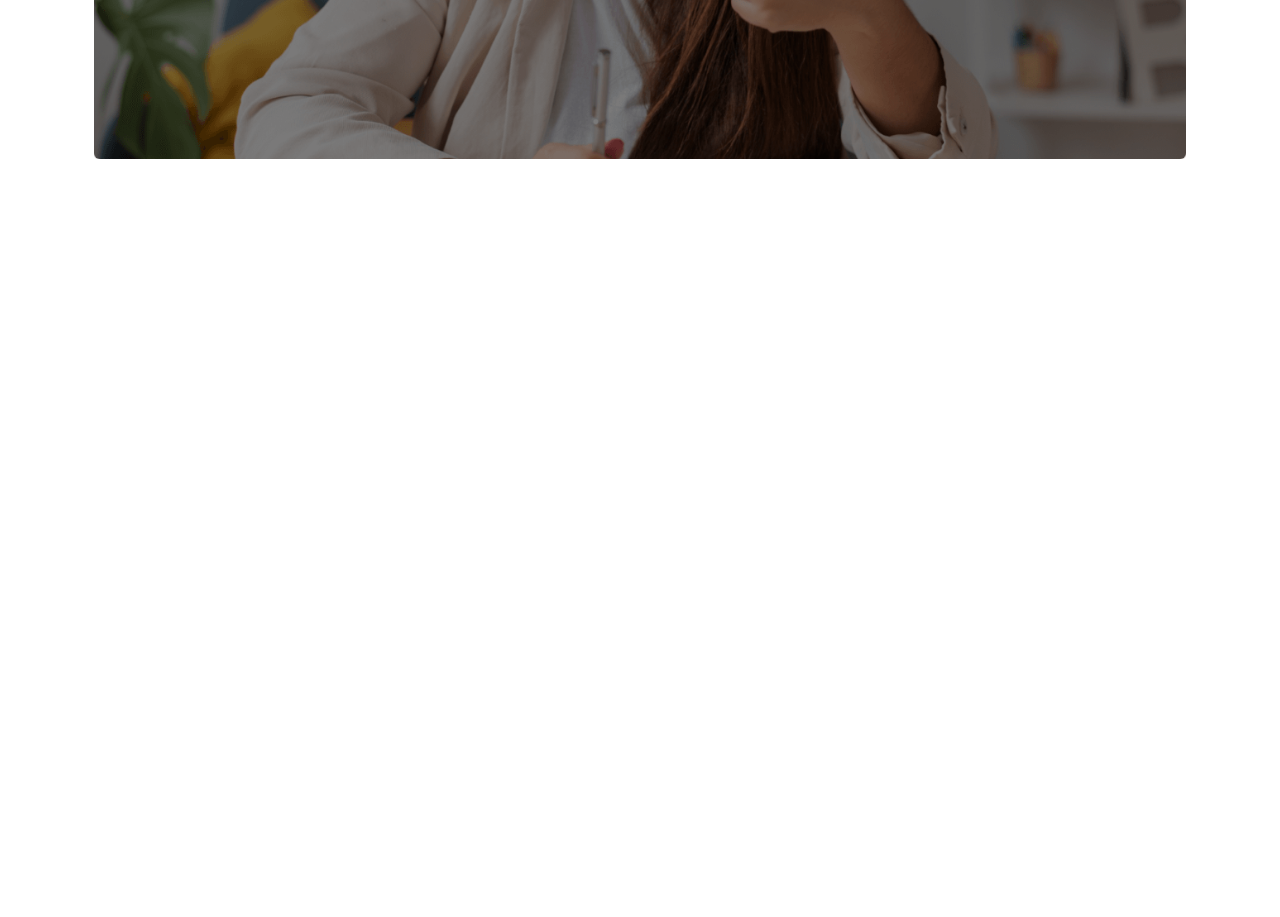
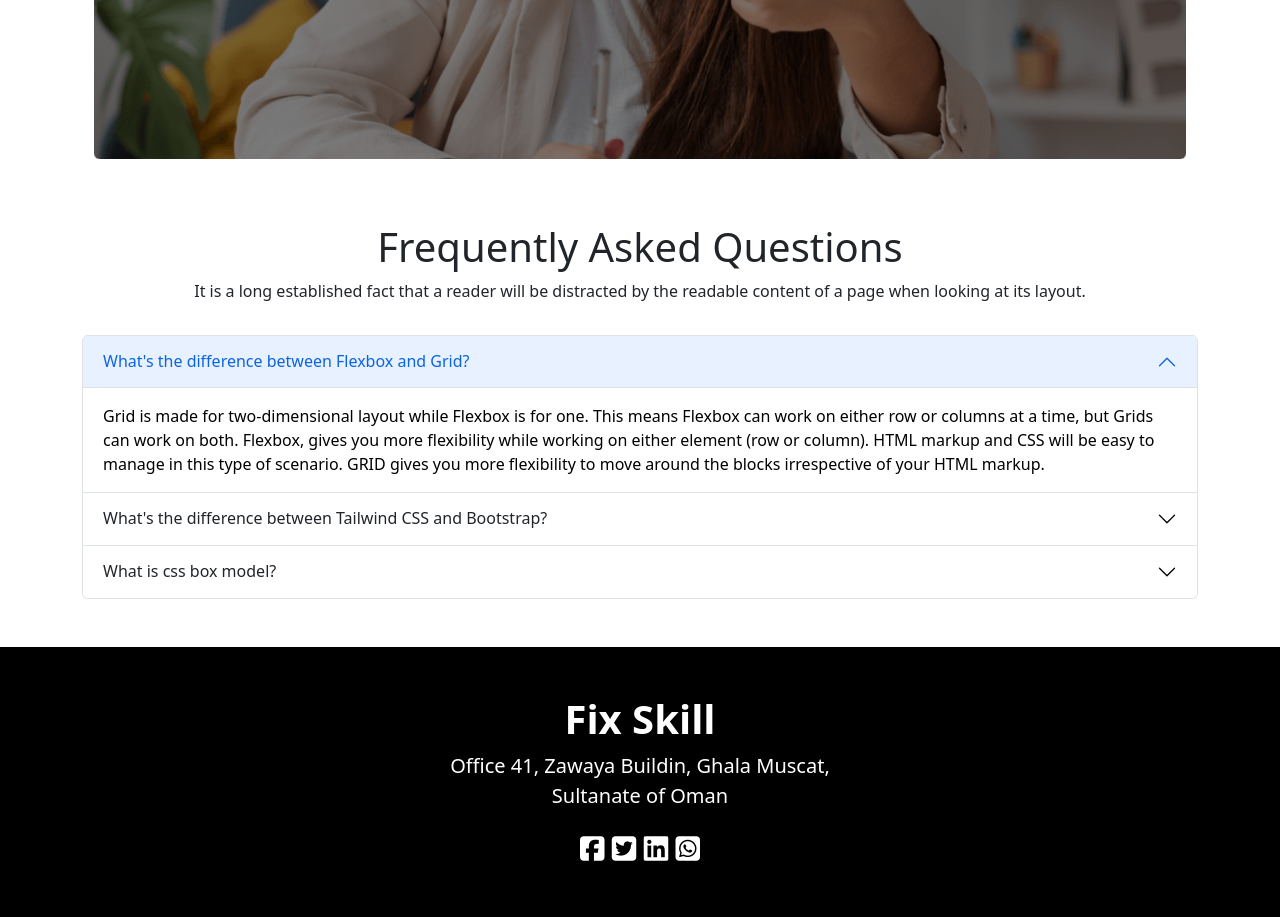
Before and after one commit to mdmmalamin/fix-skill, a plain HTML site: page index.html in a window 1280 px wide. Shown: the part 500-1417 px from the top of the page. Before the commit the page ends 800 px from the top, so only its background shows below. Drawn offline with nearby package versions, Linux system fonts and the light colour scheme.

Commit message:
footer done & working on FAQ

```diff
--- a/index.html
+++ b/index.html
@@ -10,6 +10,10 @@
         Bootstrap CSS CDN
     --------------------------------->
     <link href="https://cdn.jsdelivr.net/npm/bootstrap@5.2.0/dist/css/bootstrap.min.css" rel="stylesheet" integrity="sha384-gH2yIJqKdNHPEq0n4Mqa/HGKIhSkIHeL5AyhkYV8i59U5AR6csBvApHHNl/vI1Bx" crossorigin="anonymous">
+    <!-------------------------------
+        Fontawesome Kit's Code
+    --------------------------------->
+    <script src="https://kit.fontawesome.com/a058de0763.js" crossorigin="anonymous"></script>
 </head>
 <body>
     <header class="container">
@@ -124,7 +128,74 @@
             Banner Start
         ---------------------------->
     </header>
+    <main>
+        <!--------------------------
+            FAQ Start
+        ---------------------------->
+        <section class="container">
+            <div class="text-center p-3 mt-5">
+                <h1>Frequently Asked Questions</h1>
+                <p>It is a long established fact that a reader will be distracted by the readable content of a page when looking at its layout.</p>
+            </div>
 
+            <div class="accordion" id="accordionExample">
+                <!-- FAQ NO. 1 -->
+                <div class="accordion-item">
+                    <h2 class="accordion-header" id="headingOne">
+                        <button class="accordion-button" type="button" data-bs-toggle="collapse" data-bs-target="#collapseOne" aria-expanded="true" aria-controls="collapseOne">What's the difference between Flexbox and Grid?
+                        </button>
+                    </h2>
+                    <div id="collapseOne" class="accordion-collapse collapse show" aria-labelledby="headingOne" data-bs-parent="#accordionExample">
+                        <div class="accordion-body">
+                            Grid is made for two-dimensional layout while Flexbox is for one. This means Flexbox can work on either row or columns at a time, but Grids can work on both. Flexbox, gives you more flexibility while working on either element (row or column). HTML markup and CSS will be easy to manage in this type of scenario. GRID gives you more flexibility to move around the blocks irrespective of your HTML markup.
+                        </div>
+                    </div>
+                </div>
+                <!-- FAQ NO. 2 -->
+                <div class="accordion-item">
+                    <h2 class="accordion-header" id="headingTwo">
+                        <button class="accordion-button collapsed" type="button" data-bs-toggle="collapse" data-bs-target="#collapseTwo" aria-expanded="false" aria-controls="collapseTwo">What's the difference between Tailwind CSS and Bootstrap?</button>
+                    </h2>
+                    <div id="collapseTwo" class="accordion-collapse collapse" aria-labelledby="headingTwo" data-bs-parent="#accordionExample">
+                        <div class="accordion-body">
+                            Bootstrap is the most popular HTML, CSS, and JavaScript framework for building responsive, mobile-first projects on the web. Tailwind CSS, on the other hand, is the most popular utility-first CSS framework for fast UI development. The main difference between TailwindCSS and Bootstrap is that Tailwind CSS is not a UI kit. Unlike UI kits such as Bootstrap, Bulma, and Foundation, Tailwind CSS doesn't have a default theme or built-in UI components. Instead, it comes with predesigned widgets you can use to build your site from scratch. Bootstrap is known for its responsiveness, whereas proponents of Tailwind CSS typically value the framework's customizability. The best choice for you depends on your priorities and project requirements, but let's talk about why Tailwind CSS is quickly gaining popularity and more widespread use.
+                        </div>
+                    </div>
+                </div>
+                <!-- FAQ NO. 3 -->
+                <div class="accordion-item">
+                    <h2 class="accordion-header" id="headingThree">
+                        <button class="accordion-button collapsed" type="button" data-bs-toggle="collapse" data-bs-target="#collapseThree" aria-expanded="false" aria-controls="collapseThree">What is css box model?</button>
+                    </h2>
+                    <div id="collapseThree" class="accordion-collapse collapse" aria-labelledby="headingThree" data-bs-parent="#accordionExample">
+                        <div class="accordion-body">
+                            The CSS box model is a container that contains multiple properties including borders, margin, padding, and the content itself. It is used to create the design and layout of web pages. It can be used as a toolkit for customizing the layout of different elements. The web browser renders every element as a rectangular box according to the CSS box model. Box-Model has multiple properties in CSS.
+                        </div>
+                    </div>
+                </div>
+            </div>
+        </section>
+        <!--------------------------
+            FAQ End
+        ---------------------------->
+
+    </main>
+    <footer class="bg-black text-white p-5 mt-5">
+        <section class="text-center">
+            <h1 class="fw-bolder">Fix Skill</h1>
+            <address class="lead">
+                Office 41, Zawaya Buildin, Ghala Muscat,
+                <br>
+                Sultanate of Oman
+            </address>
+            <div class="fs-3">
+                <i class="fa-brands fa-square-facebook"></i>
+                <i class="fa-brands fa-square-twitter"></i>
+                <i class="fa-brands fa-linkedin"></i>
+                <i class="fa-brands fa-square-whatsapp"></i>
+            </div>
+        </section>
+    </footer>
 
     <!-------------------------------
         Bootstrap JS CDN
```
Also changed, not shown: images/icon/facebook.svg (added).
